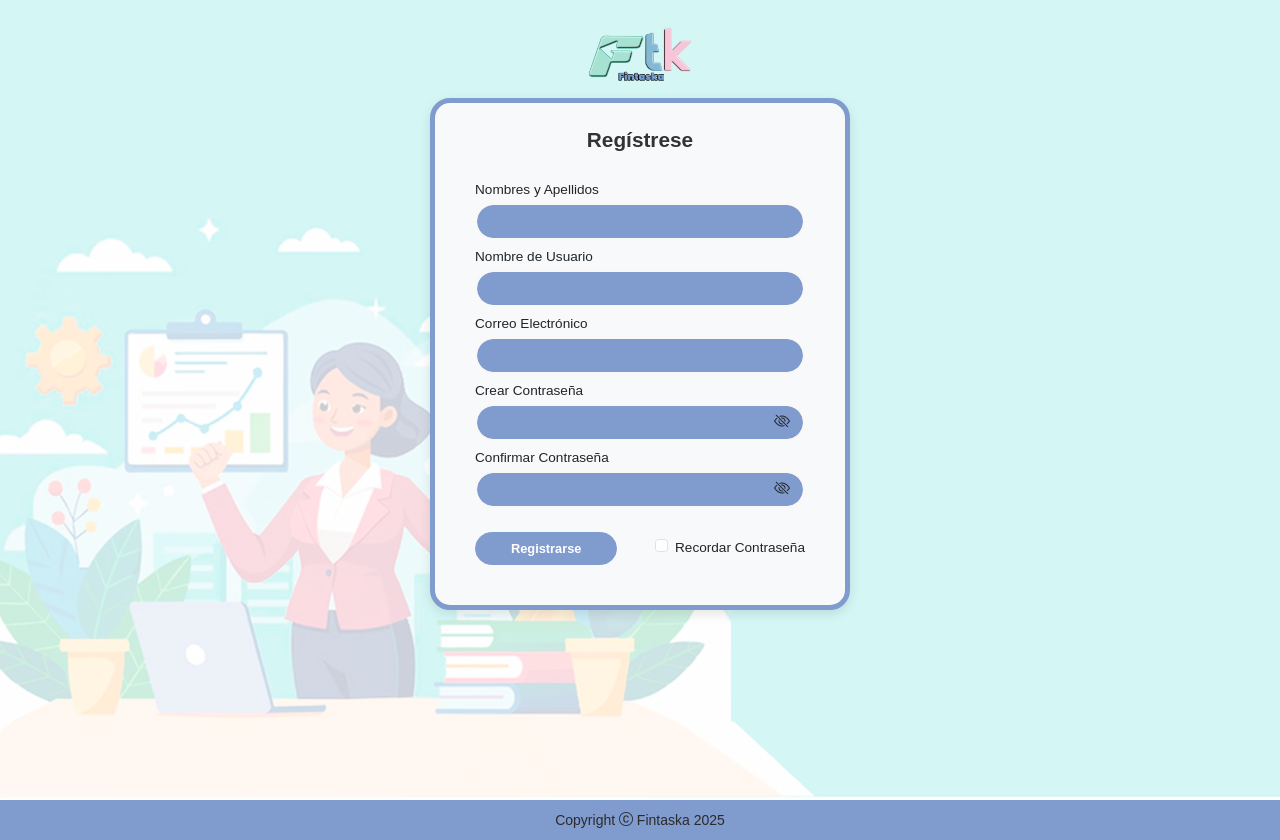
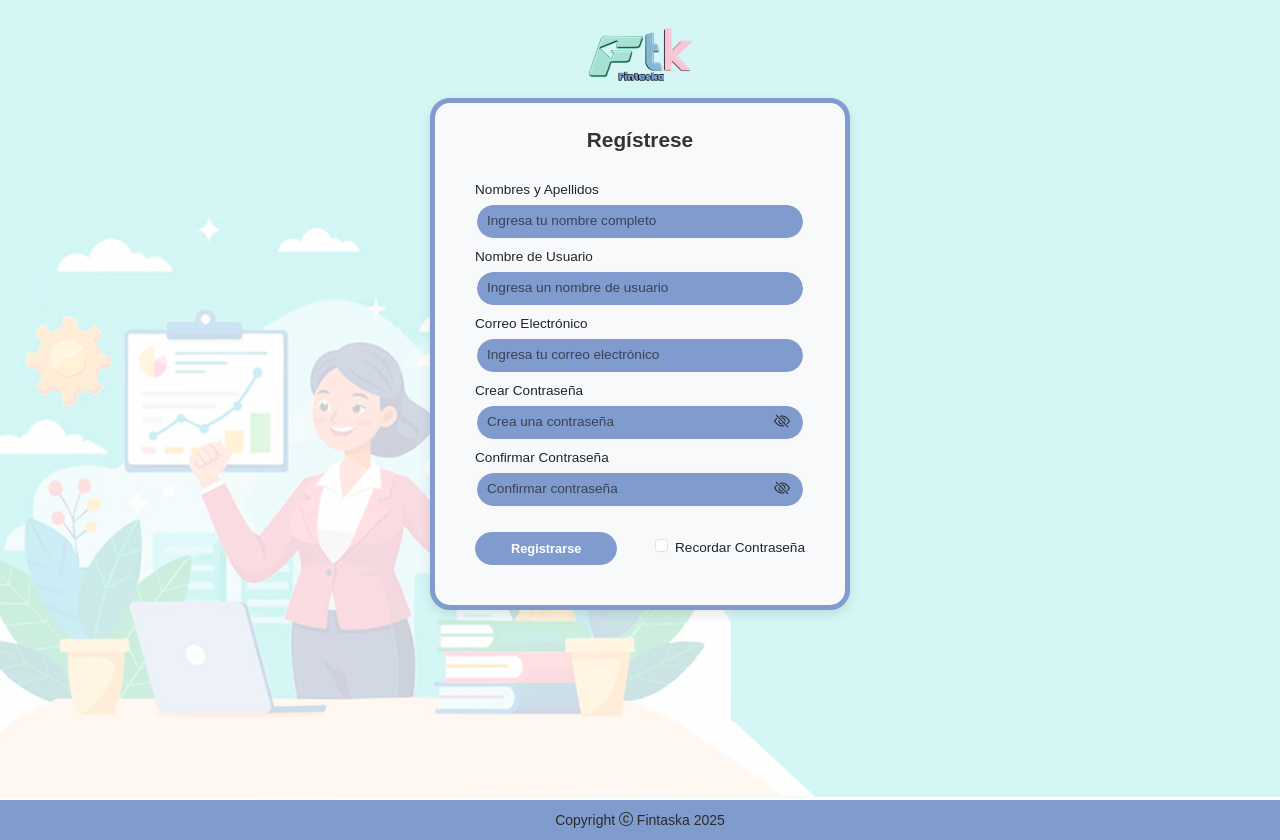
Before and after one commit to DanielaFajardo2315/fintaska_front, an Angular app: page /register in a window 1280 px wide. Built offline with nearby package versions, Linux system fonts and the light colour scheme; a web font is replaced by a local one.

Commit message:
Funcionalidades Register

```diff
--- a/src/app/pages/register/register.html
+++ b/src/app/pages/register/register.html
@@ -1,8 +1,8 @@
 <div class="register_container">
     <div class="container-fluid login-main fondo px-3 pb-4 pt-2">
         <!-- Logo centrado arriba -->
-        <div class="text-center mt- -1">
-            <img src="/assets/fintaska.png" alt="Fintaska Logo" class="logo">
+        <div class="text-center mt- -1" >
+            <img src="/assets/fintaska.png" alt="Fintaska Logo" class="logo" >
         </div>
 
         <!-- Contenedor del formulario -->
@@ -12,23 +12,33 @@
                     <div class="card-body">
                         <h3 class="card-title text-center mb-4">Regístrese</h3>
 
-                        <form>
+                        <form [formGroup]="registerForm" (ngSubmit)="handleSubmit()">
                             <!-- Nombres y Apellidos -->
                             <div class="mb-1">
                                 <label for="fullName" class="form-label">Nombres y Apellidos</label>
-                                <input type="text" class="form-control" id="fullName" required>
+                                <input type="text" class="form-control" id="fullName"
+                                formControlName="fullName" autocomplete="fullName"
+                                    placeholder="Ingresa tu nombre completo"
+                                     [class.is-invalid]="registerForm.get('fullName')?.touched && registerForm.get('fullName')?.invalid">
+
                             </div>
 
                             <!-- Nombre de Usuario -->
                             <div class="mb-1">
                                 <label for="userName" class="form-label">Nombre de Usuario</label>
-                                <input type="text" class="form-control" id="userName" required>
+                                <input type="text" class="form-control" id="userName"
+                                formControlName="username" autocomplete="username"
+                                    placeholder="Ingresa un nombre de usuario"
+                                    [class.is-invalid]="registerForm.get('username')?.touched && registerForm.get('username')?.invalid">
                             </div>
 
                             <!-- Correo Electrónico -->
                             <div class="mb-1">
                                 <label for="email" class="form-label">Correo Electrónico</label>
-                                <input type="email" class="form-control" id="email" required>
+                                <input type="email" class="form-control" id="email"
+                                 formControlName="emailRegister" autocomplete="email"
+                                    placeholder="Ingresa tu correo electrónico"
+                                    [class.is-invalid]="registerForm.get('emailRegister')?.touched && registerForm.get('emailRegister')?.invalid">
                             </div>
 
                             <!-- Crear Contraseña -->
@@ -36,7 +46,9 @@
                                 <label for="password" class="form-label">Crear Contraseña</label>
                                 <div class="password-wrapper position-relative">
                                     <input [type]="passwordVisible ? 'text' : 'password'" class="form-control"
-                                        id="password" required>
+                                        id="password"
+                                        formControlName="passwordRegister"  autocomplete="new-password" placeholder="Crea una contraseña"
+                                        [class.is-invalid]="registerForm.get('passwordRegister')?.touched && registerForm.get('passwordRegister')?.invalid">
                                     <i class="bi" [ngClass]="passwordVisible ? 'bi-eye' : 'bi-eye-slash'"
                                         (click)="togglePasswordVisible()"
                                         style="cursor: pointer; position: absolute; right: 15px; top: 50%; transform: translateY(-50%);">
@@ -49,7 +61,10 @@
                                 <label for="confirmPassword" class="form-label">Confirmar Contraseña</label>
                                 <div class="password-wrapper position-relative">
                                     <input [type]="confirmPasswordVisible ? 'text' : 'password'" class="form-control"
-                                        id="confirmPassword" required>
+                                        id="confirmPassword"
+                                        formControlName="confirmPassword"  autocomplete="new-password"
+                                        placeholder="Confirmar contraseña"
+                                        [class.is-invalid]="registerForm.get('confirmPassword')?.touched && registerForm.get('confirmPassword')?.invalid">
                                     <i class="bi" [ngClass]="confirmPasswordVisible ? 'bi-eye' : 'bi-eye-slash'"
                                         (click)="toggleConfirmPasswordVisible()"
                                         style="cursor: pointer; position: absolute; right: 15px; top: 50%; transform: translateY(-50%);">
@@ -59,7 +74,7 @@
 
                             <!-- Botón y Recordar Contraseña -->
                             <div class="d-flex justify-content-between align-items-center mt-4">
-                                <a href="#" class="btn btn-primary">Registrarse</a>
+                                <button type="submit" class="btn btn-primary">Registrarse</button>
                                 <div class="form-check">
                                     <input type="checkbox" class="form-check-input" id="rememberMe">
                                     <label class="form-check-label" for="rememberMe">Recordar Contraseña</label>
--- a/src/app/pages/register/register.ts
+++ b/src/app/pages/register/register.ts
@@ -1,18 +1,33 @@
-import { Component } from '@angular/core';
+import { Component, inject } from '@angular/core';
 import { CommonModule } from '@angular/common';
-import { FormsModule } from '@angular/forms';
+import { ReactiveFormsModule, FormGroup, FormControl, Validators } from '@angular/forms';
+import { UserService } from '../../services/user';
+import { RegisterData } from '../../interfaces/credentials';
+import Swal from 'sweetalert2';
+import { Router } from '@angular/router';
+import { User } from '../../interfaces/user';
 
 @Component({
   selector: 'app-register',
-  imports: [CommonModule , FormsModule],
+  imports: [ReactiveFormsModule, CommonModule],
   templateUrl: './register.html',
   styleUrl: './register.css'
 })
 export class Register {
- passwordVisible = false;
+  private _userService = inject(UserService);
+  private _router = inject(Router);
+
+  registerForm = new FormGroup({
+    fullName: new FormControl('', [Validators.required, Validators.minLength(3)]),
+    username: new FormControl('', [Validators.required, Validators.minLength(3)]),
+    emailRegister: new FormControl('', [Validators.required, Validators.email]),
+    passwordRegister: new FormControl('', [Validators.required, Validators.minLength(8)]),
+    confirmPassword: new FormControl('', [Validators.required]),
+  });
+
+  passwordVisible = false;
   confirmPasswordVisible = false;
 
-  // Métodos para cambiar el estado
   togglePasswordVisible(): void {
     this.passwordVisible = !this.passwordVisible;
   }
@@ -21,4 +36,53 @@ export class Register {
     this.confirmPasswordVisible = !this.confirmPasswordVisible;
   }
 
+  handleSubmit() {
+
+
+    if (this.registerForm.invalid) {
+      this.registerForm.markAllAsTouched();
+      return;
+    }
+
+    if (this.registerForm.value.passwordRegister !== this.registerForm.value.confirmPassword) {
+      Swal.fire({
+        icon: 'warning',
+        title: 'Las contraseñas no coinciden',
+        text: 'Por favor verifica, inténtalo nuevamente',
+      });
+      return;
+    }
+
+    const userToRegister: RegisterData = {
+      fullName: this.registerForm.value.fullName!,
+      userName: this.registerForm.value.username!,
+      email: this.registerForm.value.emailRegister!,
+      password: this.registerForm.value.passwordRegister!,
+      confirmPassword: this.registerForm.value.confirmPassword!,
+    };
+
+    this._userService.postUser(userToRegister).subscribe({
+      next: (res: any) => {
+        Swal.fire({
+          icon: 'success',
+          title: 'Registro Exitoso',
+          text: res.message || 'Usuario registrado correctamente',
+        });
+
+        if (res.token) {
+          localStorage.setItem('token', res.token);
+        }
+
+        this._router.navigate(['/login']);
+      },
+      error: (err: any) => {
+        console.error(err);
+        Swal.fire({
+          icon: 'error',
+          title: 'Ocurrió un error al registrarse',
+          text: err.error?.message || 'Intenta nuevamente más tarde',
+        });
+      }
+    });
+  }
 }
--- a/src/app/services/user.ts
+++ b/src/app/services/user.ts
@@ -2,6 +2,7 @@ import { Injectable, inject } from '@angular/core';
 import { HttpClient } from '@angular/common/http';
 import { User } from '../interfaces/user';
 import { environment } from '../../environments/environment';
+import { RegisterData } from '../interfaces/credentials';
 
 @Injectable({
   providedIn: 'root',
@@ -11,7 +12,7 @@ export class UserService {
   private apiUrl = environment.appUrl;
 
   //Petición Post
-  postUser(userToCreate: User) {
+  postUser(userToCreate: RegisterData) {
     return this._httpClient.post(`${this.apiUrl}/users`, userToCreate);
   }
 
```
Also changed, not shown: src/app/interfaces/credentials.ts (+8 -0 lines), src/app/pages/login/login.html (+9 -3 lines).
